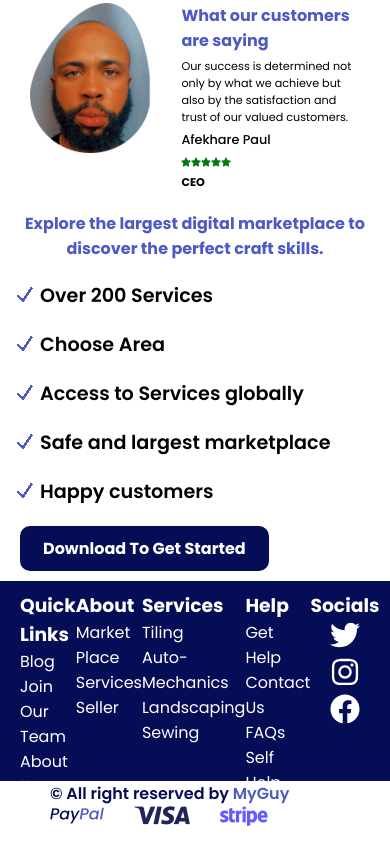
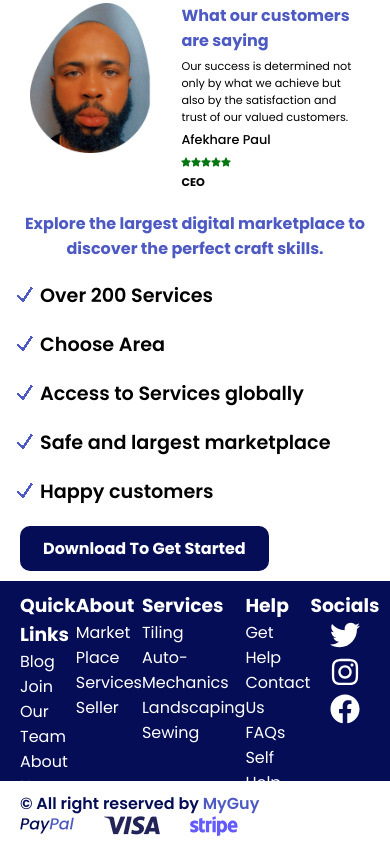
Before and after one commit to Smart-duke/my-guy, a React (Create React App) app: page / in a window 390 px wide. Shown: the part 1366-2210 px from the top of the page. Built offline with nearby package versions, Linux system fonts and the light colour scheme.

Commit message:
Testing responsiveness 3

```diff
--- a/src/components/Footer.css
+++ b/src/components/Footer.css
@@ -56,9 +56,13 @@
 }
 
 @media  screen and (max-width:740px) {
+    .footer .links h3{
+        font-size: 15px;
+    }
   .footer-bottom{
     flex-direction: column;
     align-items: flex-start;
+    padding: 10px 20px;
   }
     .footer-top{
         justify-content: flex-start;
```
